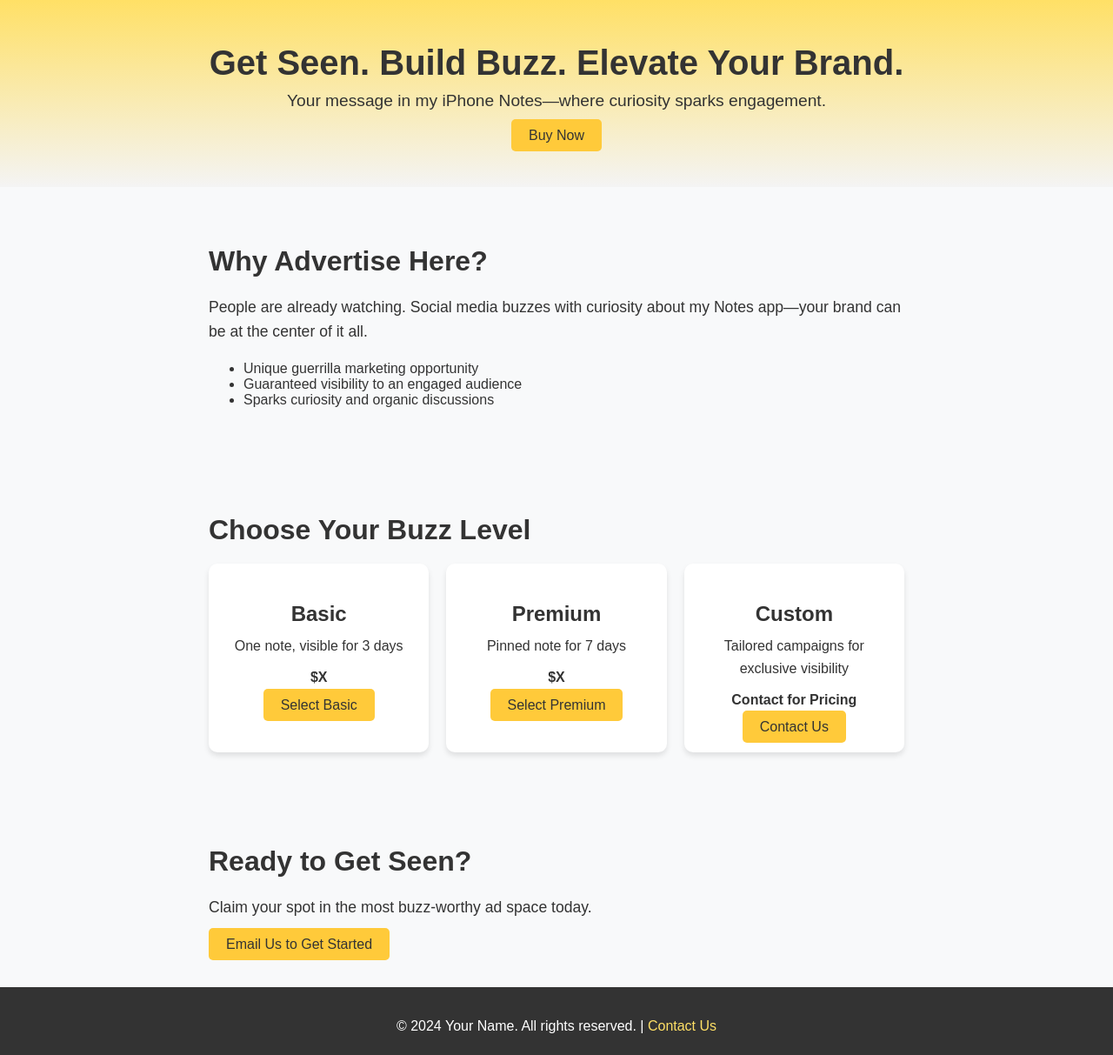
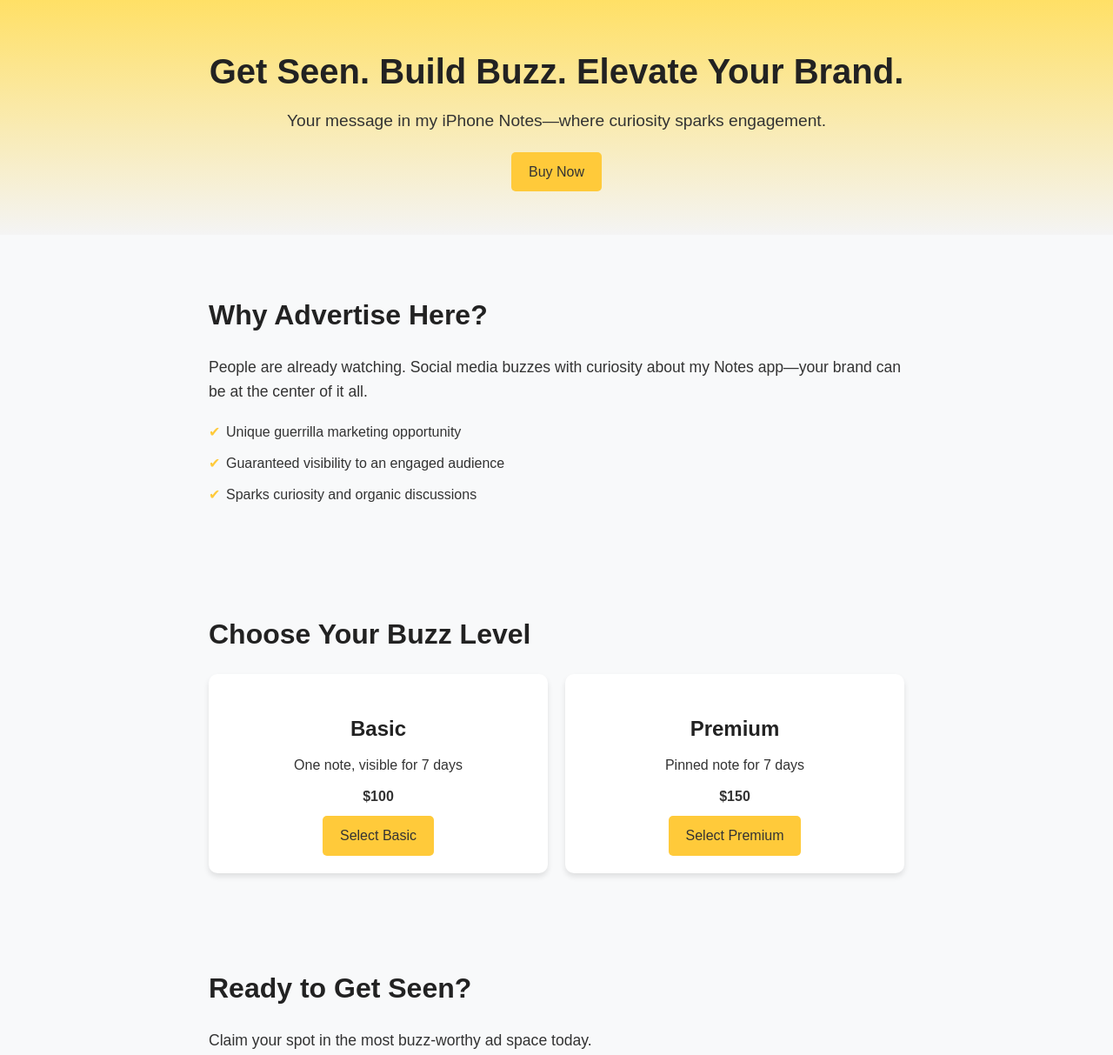
Before and after one commit to nach-dakwale/nach-dakwale, a plain HTML site: page index.html in a window 1280 px wide. Shown: the top 1213 px of the page at 87% size. Drawn offline with Linux system fonts and the light colour scheme.

Commit message:
NachsNotes 0.1

```diff
--- a/index.html
+++ b/index.html
@@ -5,14 +5,42 @@
   <meta name="viewport" content="width=device-width, initial-scale=1.0">
   <title>Get Seen - Ad Space in My Notes</title>
   <style>
+    /* General Styles */
     body {
       font-family: Arial, sans-serif;
       margin: 0;
       padding: 0;
       background-color: #f8f9fa;
       color: #333;
+      line-height: 1.6;
     }
 
+    h1, h2, h3 {
+      color: #222;
+    }
+
+    a {
+      text-decoration: none;
+    }
+
+    .cta-button {
+      display: inline-block;
+      padding: 10px 20px;
+      background-color: #ffca3a;
+      color: #333;
+      font-size: 1rem;
+      border-radius: 5px;
+      text-align: center;
+      border: none;
+      cursor: pointer;
+      transition: background-color 0.3s;
+    }
+
+    .cta-button:hover {
+      background-color: #ffb347;
+    }
+
+    /* Header Section */
     header {
       text-align: center;
       padding: 50px 20px;
@@ -29,21 +57,7 @@
       margin: 10px 0 20px;
     }
 
-    .cta-button {
-      padding: 10px 20px;
-      background-color: #ffca3a;
-      color: #333;
-      text-decoration: none;
-      font-size: 1rem;
-      border-radius: 5px;
-      border: none;
-      cursor: pointer;
-    }
-
-    .cta-button:hover {
-      background-color: #ffb347;
-    }
-
+    /* Section Styles */
     section {
       padding: 40px 20px;
       max-width: 800px;
@@ -57,13 +71,31 @@
 
     section p {
       font-size: 1.1rem;
-      line-height: 1.6;
       margin-bottom: 20px;
     }
 
+    ul {
+      padding: 0;
+      list-style-type: none;
+    }
+
+    ul li {
+      margin-bottom: 10px;
+      padding-left: 20px;
+      position: relative;
+    }
+
+    ul li::before {
+      content: "✔";
+      color: #ffca3a;
+      position: absolute;
+      left: 0;
+    }
+
+    /* Grid Section */
     .grid {
       display: grid;
-      grid-template-columns: 1fr 1fr 1fr;
+      grid-template-columns: 1fr 1fr;
       gap: 20px;
     }
 
@@ -73,6 +105,12 @@
       border-radius: 10px;
       box-shadow: 0 4px 6px rgba(0, 0, 0, 0.1);
       text-align: center;
+      transition: transform 0.2s, box-shadow 0.2s;
+    }
+
+    .grid-item:hover {
+      transform: scale(1.05);
+      box-shadow: 0 8px 12px rgba(0, 0, 0, 0.2);
     }
 
     .grid-item h3 {
@@ -94,7 +132,6 @@
 
     footer a {
       color: #ffe066;
-      text-decoration: none;
     }
 
     footer a:hover {
@@ -127,21 +164,15 @@
   <div class="grid">
     <div class="grid-item">
       <h3>Basic</h3>
-      <p>One note, visible for 3 days</p>
-      <p><strong>$X</strong></p>
-      <a class="cta-button" href="#contact">Select Basic</a>
+      <p>One note, visible for 7 days</p>
+      <p><strong>$100</strong></p>
+      <a class="cta-button" href="mailto:nach@nachdakwale.com?subject=Ad%20Purchase%20-%20Basic">Select Basic</a>
     </div>
     <div class="grid-item">
       <h3>Premium</h3>
       <p>Pinned note for 7 days</p>
-      <p><strong>$X</strong></p>
-      <a class="cta-button" href="#contact">Select Premium</a>
-    </div>
-    <div class="grid-item">
-      <h3>Custom</h3>
-      <p>Tailored campaigns for exclusive visibility</p>
-      <p><strong>Contact for Pricing</strong></p>
-      <a class="cta-button" href="#contact">Contact Us</a>
+      <p><strong>$150</strong></p>
+      <a class="cta-button" href="mailto:nach@nachdakwale.com?subject=Ad%20Purchase%20-%20Premium">Select Premium</a>
     </div>
   </div>
 </section>
@@ -153,7 +184,7 @@
 </section>
 
 <footer>
-  <p>&copy; 2024 Your Name. All rights reserved. | <a href="mailto:nach@nachdakwale.com">Contact Us</a></p>
+  <p>&copy; 2024 Nach Dakwale. All rights reserved. | <a href="mailto:nach@nachdakwale.com">Contact Us</a></p>
 </footer>
 
 </body>
```
Also changed, not shown: 1 other file.
